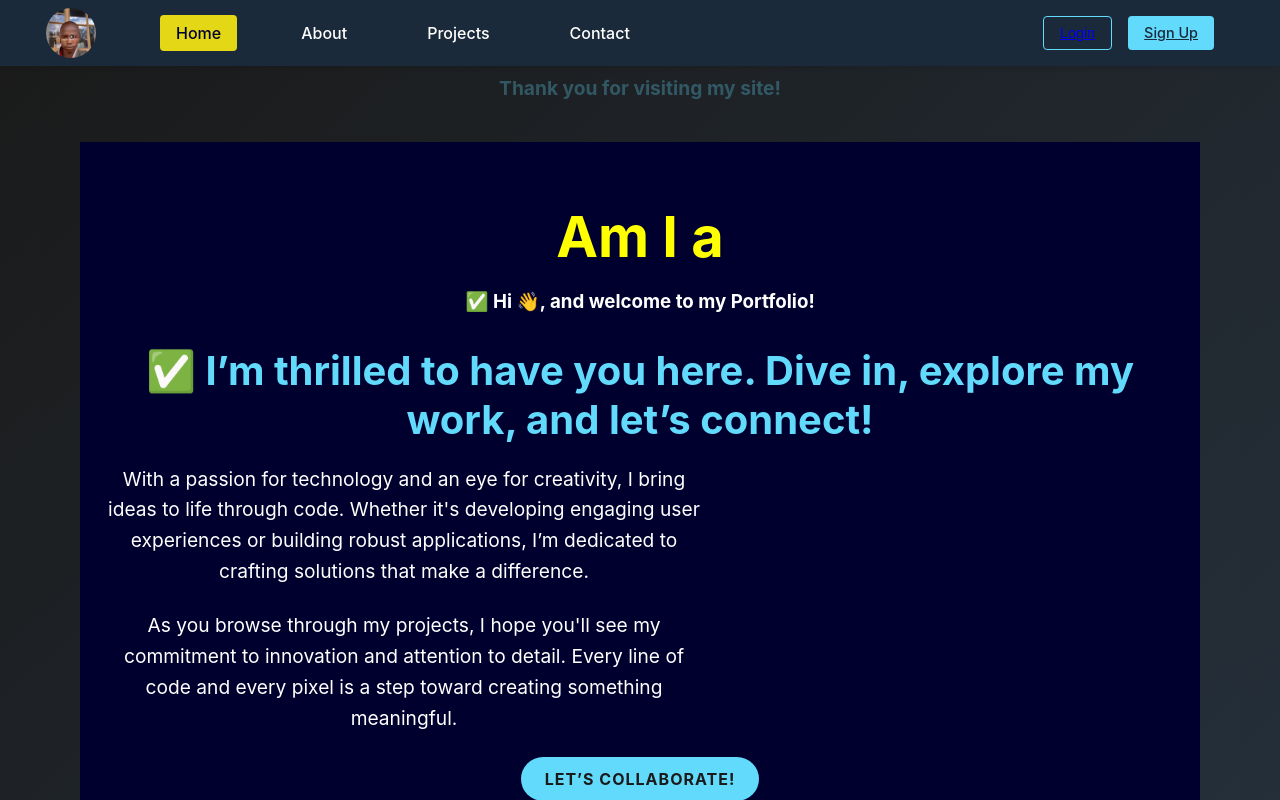
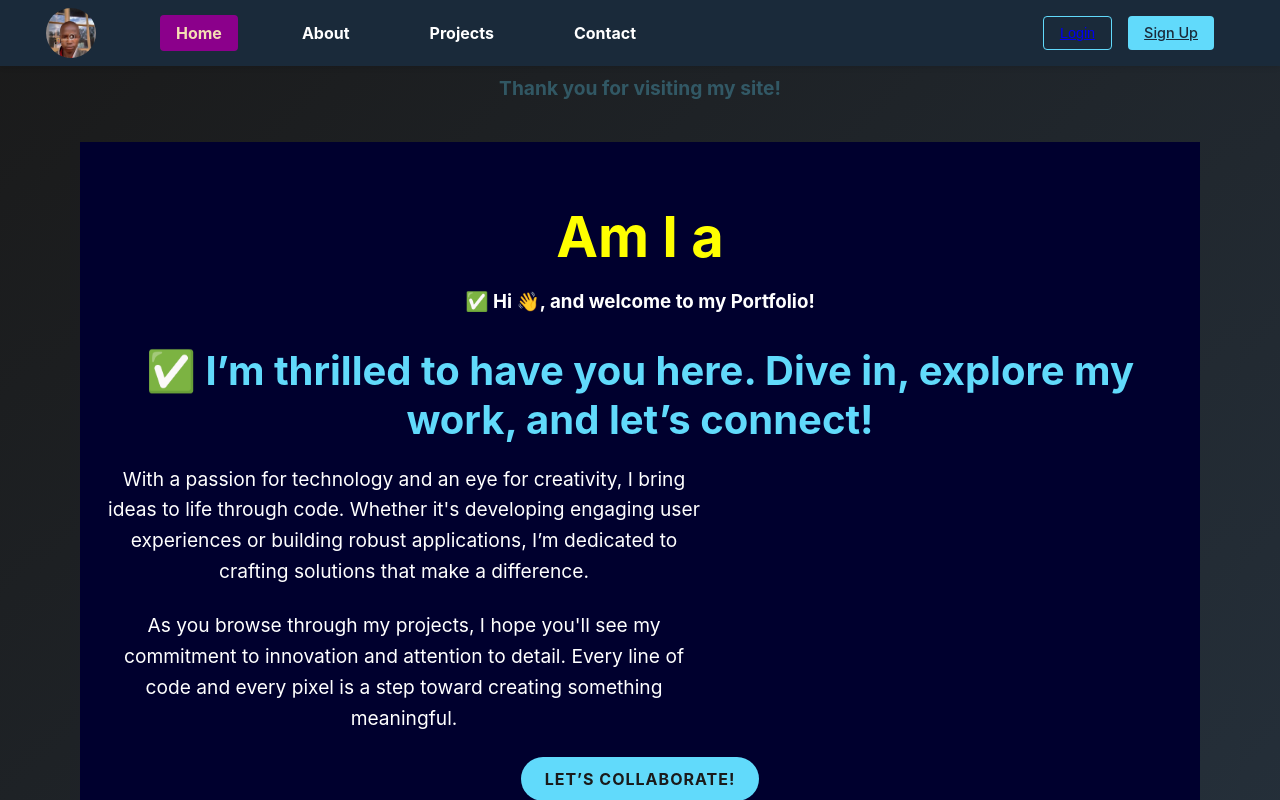
Before and after one commit to biwott77/Biwott, a React (Create React App) app: page / in a window 1280 px wide. In both pictures the pointer is over the link "Home". Shown: the top 800 px of the page. Built offline with nearby package versions, Linux system fonts and the light colour scheme.

Commit message:
Initial commit

```diff
--- a/src/styles/Navbar.css
+++ b/src/styles/Navbar.css
@@ -50,6 +50,7 @@
   top: 60px; /* Adjust according to your navbar height */
   background-color: #1a2a3a;
   display: none; /* Hidden by default */
+
 }
 
 .nav-links.active {
@@ -60,15 +61,15 @@
   color: white;
   text-decoration: none;
   font-size: 1rem;
-  font-weight: 500;
+  font-weight: bold;
   padding: 0.5rem 1rem;
   border-radius: 4px;
   transition: all 0.3s ease;
 }
 
 .nav-links li a:hover {
-  color: rgb(0, 0, 46);
-  background-color: rgba(241, 227, 20, 0.938);
+  color: wheat;
+  background-color: darkmagenta;
 }
 
 /* Auth Buttons Styles */
@@ -90,6 +91,7 @@
 .login-btn {
   background-color: transparent;
   border: 1px solid #61dafb;
+  color: aqua;
 }
 
 .login-btn:hover {
@@ -215,6 +217,7 @@
 
   .nav-links li a:hover {
     background-color: darkmagenta;
+    margin-bottom: 10px;
   }
 
   .login-btn, .signup-btn {
```
